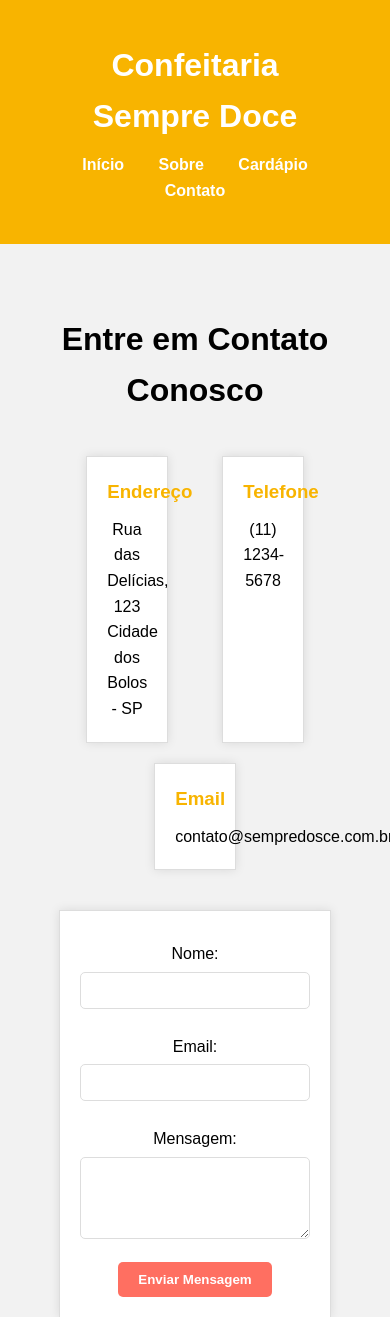
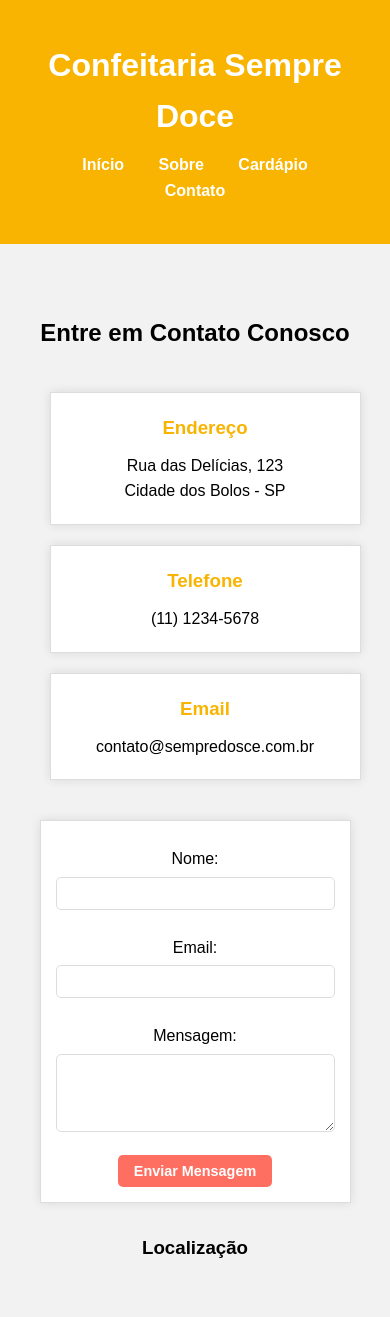
Before and after one commit to apenasvicotr/confeitaria, a Flask app: page /contatos in a window 390 px wide. Shown: the top 1317 px of the page. Run offline with Flask 3, Linux system fonts and the light colour scheme; grey boxes are pictures that could not be loaded.

Commit message:
Add files via upload

```diff
--- a/static/css/contact.css
+++ b/static/css/contact.css
@@ -60,7 +60,7 @@ nav ul li a:hover {
 
 .contact-info {
     display: flex;
-    justify-content: space-around;
+    justify-content: space-between;
     flex-wrap: wrap;
     margin-bottom: 30px;
 }
@@ -122,6 +122,8 @@ form button:hover {
 
 .map iframe {
     border: 0;
+    width: 100%;
+    height: 450px;
 }
 
 footer {
@@ -134,3 +136,43 @@ footer {
 footer p {
     margin: 0;
 }
+
+/* Media Queries para Responsividade */
+
+@media (max-width: 768px) {
+    .container {
+        width: 90%;
+    }
+
+    .contact-info {
+        flex-direction: column;
+        align-items: center;
+    }
+
+    .info-item {
+        width: 80%;
+    }
+
+    form {
+        padding: 15px;
+    }
+}
+
+@media (max-width: 480px) {
+    .contact h2 {
+        font-size: 1.5em;
+    }
+
+    .info-item {
+        width: 100%;
+    }
+
+    form input, form textarea {
+        padding: 8px;
+    }
+
+    form button {
+        padding: 8px 16px;
+        font-size: 0.9em;
+    }
+}
```
